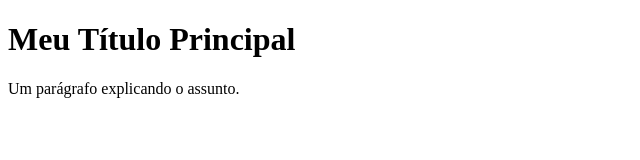
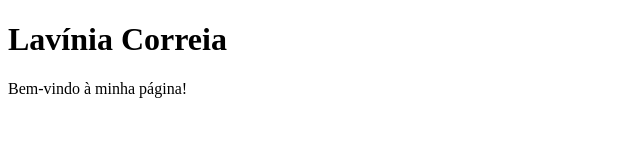
Before and after one commit to laviniacorreiaa/html, a plain HTML site: page index.html in a window 1280 px wide. Shown: the whole page, without its empty margins (0-640 px from the left). Drawn offline with Linux system fonts and the light colour scheme.

Commit message:
Atualização do Arquivo index
Arquivo personalizado com o meu nome

```diff
--- a/index.html
+++ b/index.html
@@ -4,12 +4,12 @@
 <head>
   <meta charset="UTF-8">
   <meta name="viewport" content="width=device-width, initial-scale=1.0">
-  <title>Minha Página Incrível</title>
+  <title>Lavínia - Portifólio</title>
 </head>
 
 <body>
-  <h1>Meu Título Principal</h1>
-  <p>Um parágrafo explicando o assunto.</p>
+  <h1>Lavínia Correia</h1>
+  <p>Bem-vindo à minha página!</p>
   </body>
 
 </html>
```
